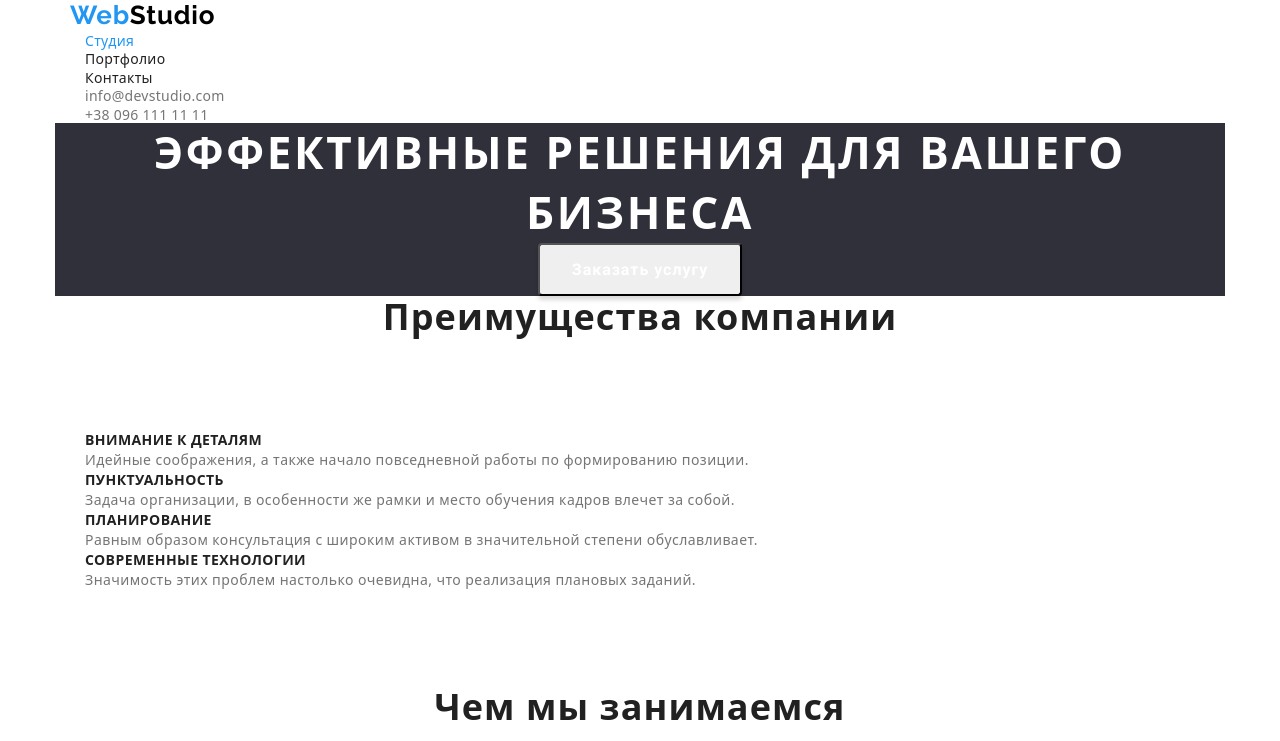
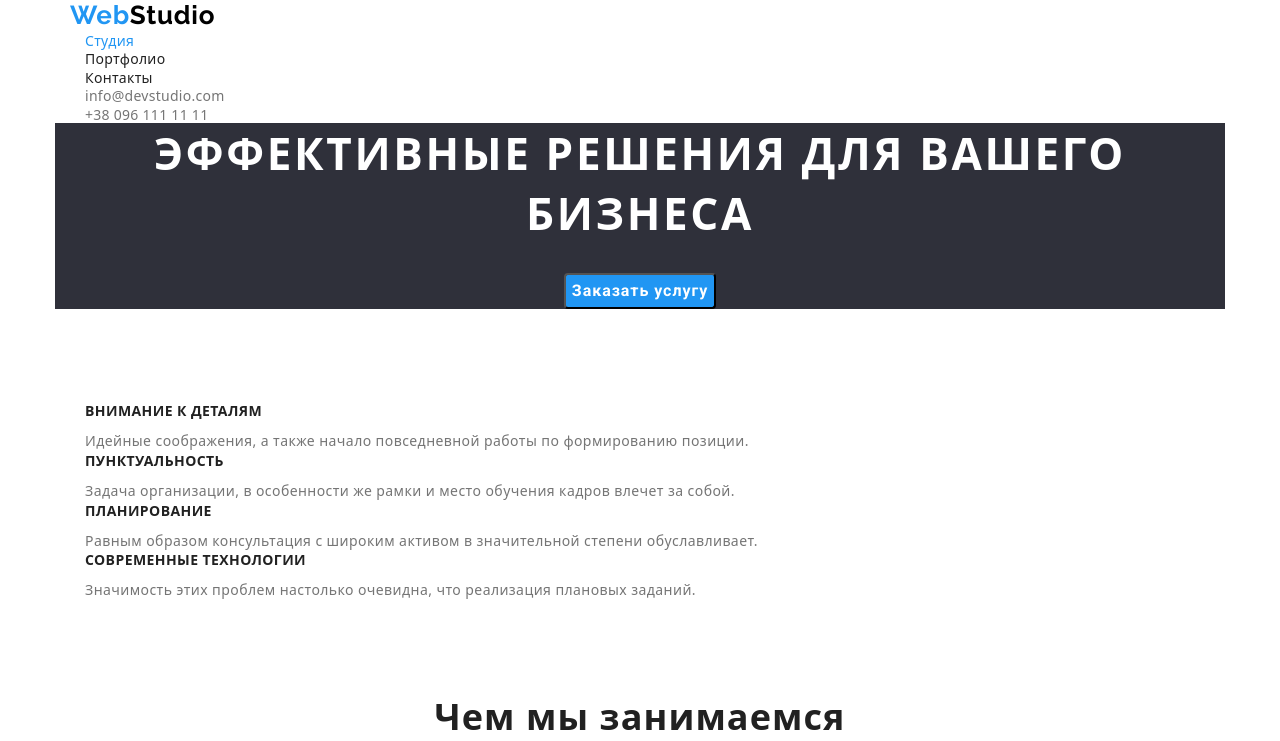
Before and after one commit to aleksandrbliznov/goit-markup-hw-03, a plain HTML site: page index.html in a window 1280 px wide. Shown: the top 741 px of the page. Drawn offline with nearby package versions, Linux system fonts and the light colour scheme.

Commit message:
Updated css

```diff
--- a/css/style.css
+++ b/css/style.css
@@ -86,13 +86,19 @@ ul {
 
 }
 
+
 .hero-title {
-    padding: 452px, 200px, 452px, 280px;
-    margin: 0;
-    text-align: center;
+    font-weight: 900;
+    font-size: 44px;
+    line-height: 60px;
+    letter-spacing: 0.06em;
+    text-transform: uppercase;
+    margin-top: 0;
+    margin-bottom: 30px;
+    color: #FFFFFF;
 }
 
-.hero .hero-title {
+.hero  {
     font-weight: 900;
     font-size: 44px;
     line-height: 1.36;
@@ -101,6 +107,7 @@ ul {
     text-transform: uppercase;
     color: #FFFFFF;
 }
+
 
 .btn {
     font-family: Roboto;
@@ -121,15 +128,25 @@ ul {
 }
 
 .hero-btn {
+    display: inline-block;
     font-family: Roboto;
     font-weight: bold;
     font-size: 16px;
     line-height: 1.87;
     display: flex;
-    align-items: center;
     text-align: center;
     letter-spacing: 0.06em;
+    border-radius: 4px;
+    margin-left: auto;
+    margin-right: auto;
+    cursor: pointer;
+    color: #FFFFFF;
+    background-color: #2196F3;
 
+}
+
+.section-title-h1 {
+    visibility: hidden;
 }
 
 
@@ -156,6 +173,12 @@ ul {
 
 /* Section */
 
+
+.container-benefits ul {
+    margin-top: 94px;
+    margin-bottom: 94px;
+}
+
 .company-benefits {
     width: 1170px;
     padding-left: 15px;
@@ -174,13 +197,27 @@ ul {
     margin-right: auto;
 }
 
+
 .section .section-title.h2 {
     font-weight: bold;
     font-size: 36px;
     line-height: 1.16;
     text-align: center;
     letter-spacing: 0.03em;
-    margin: 0;
+    margin-top: 0;
+    margin-bottom: 50px;
+
+}
+
+.visually-hidden {
+   position: absolute !important;
+   clip: rect(1px 1px 1px 1px);
+   clip: rect(1px, 1px, 1px, 1px);
+   padding: 0 i !important;
+   border: 0 !important;
+   height: 1px !important;
+   width: 1px !important;
+   overflow: hidden;
 
 }
 
@@ -199,7 +236,9 @@ ul {
     line-height: 1.14;
     letter-spacing: 0.03em;
     text-transform: uppercase;
-    margin: 0;
+    margin-top: 0;
+    margin-bottom: 10px;
+    margin-right: 30px;
 }
 
 .section .benefits-text {
--- a/index.html
+++ b/index.html
@@ -46,14 +46,15 @@
     <main>
       <section class="hero">
         <h1 class="hero-title">Эффективные решения для вашего бизнеса</h1>
-        <button class="btn" type="button">Заказать услугу</button>
+        <button class="hero-btn" type="button">Заказать услугу</button>
       </section>
 
       <!--Преимущества / Benefits-->
 
       <section class="section">
-        <h2 class="section-title h2">Преимущества компании</h2>
-        <ul class="company-benefits">
+        <div class="container-benefits">
+          <h2 class="visually-hidden">Преимущества компании</h2>
+          <ul>
             <li>
               <h3 class="section-title h3">Внимание к деталям</h3>
               <p class="benefits-text">
@@ -64,8 +65,8 @@
             <li>
               <h3 class="section-title h3">Пунктуальность</h3>
               <p class="benefits-text">
-              Задача организации, в особенности же рамки и место обучения кадров
-              влечет за собой.
+                Задача организации, в особенности же рамки и место обучения
+                кадров влечет за собой.
               </p>
             </li>
             <li>
@@ -83,6 +84,7 @@
               </p>
             </li>
           </ul>
+        </div>
       </section>
 
       <!-- Чем мы занимаемся -->
```
Also changed, not shown: portfolio.html (+2 -2 lines). Lines whose indentation alone changed are shown as unchanged.
